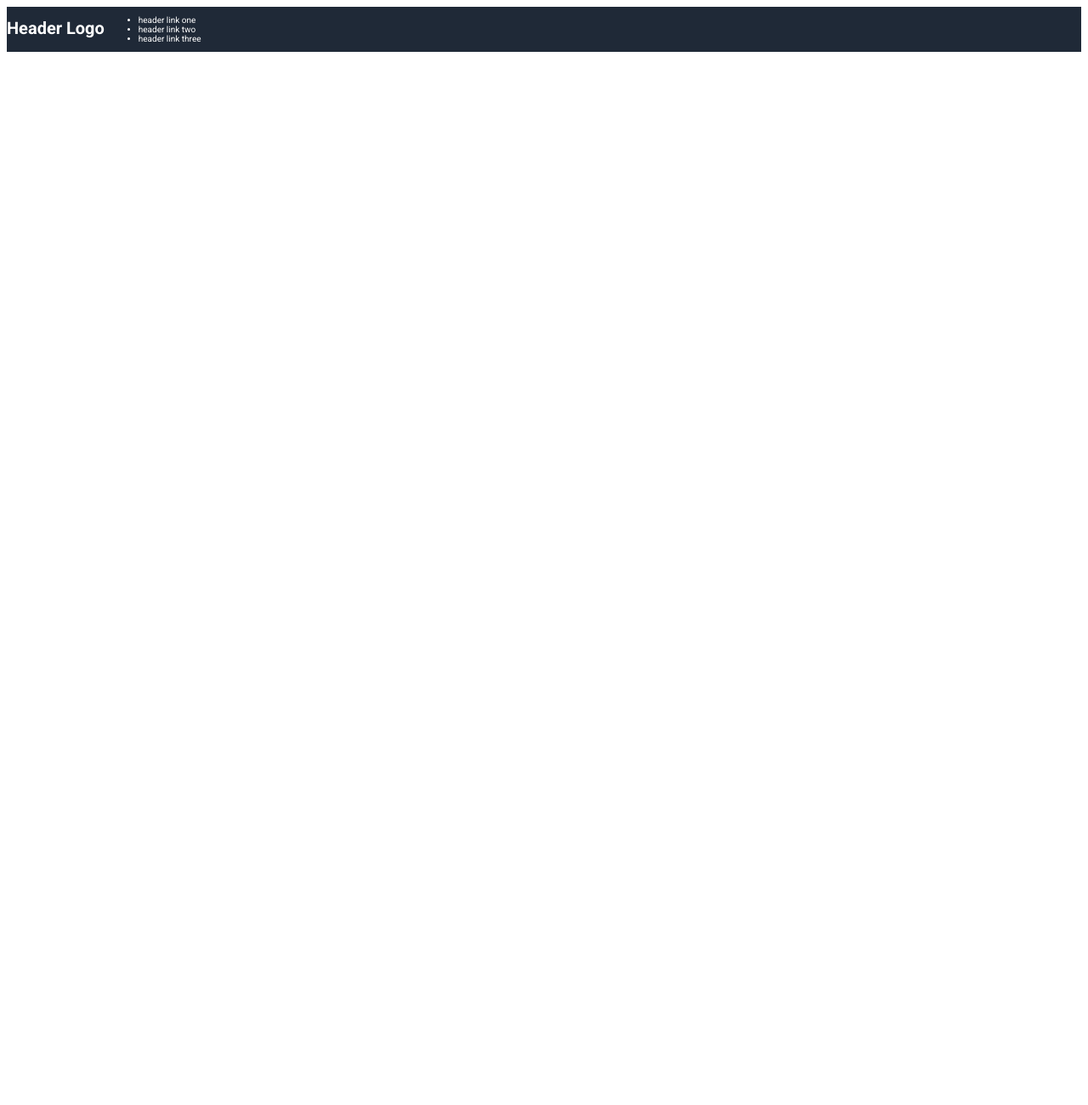
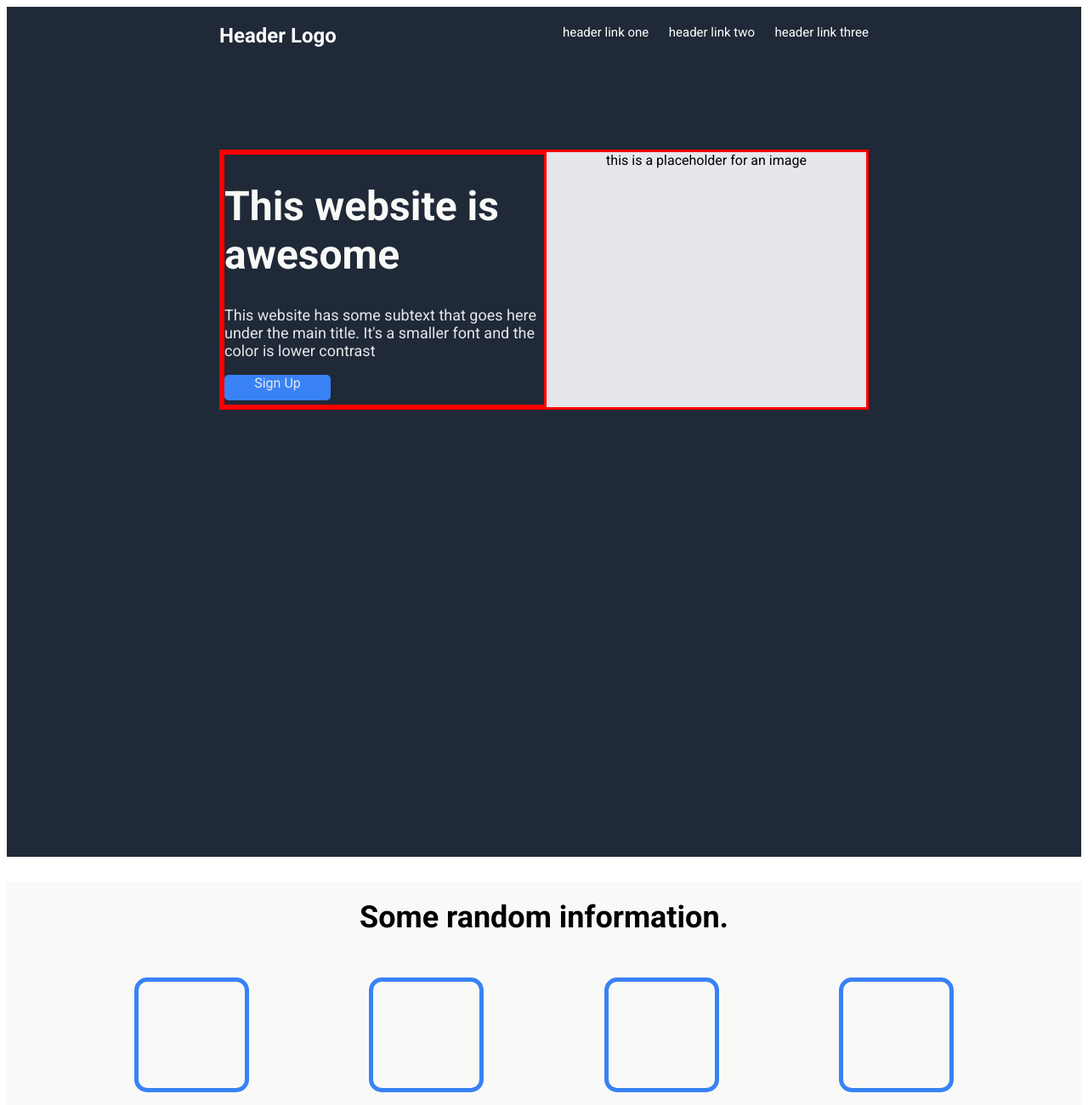
Before and after one commit to adavidryu/odin-landing-page, a plain HTML site: page index.html in a window 1280 px wide. Shown: the top 1300 px of the page at 85% size. Before the commit the page ends 800 px from the top, so only its background shows below. Drawn offline with Linux system fonts and the light colour scheme.

Commit message:
feat: improve sizing and proportions, add all sections, fix spacing

```diff
--- a/index.html
+++ b/index.html
@@ -8,24 +8,43 @@
     </head>
     <body style="font-family: roboto;">
         <div class="header">
-            <h1>Header Logo</h1>
-            <ul>
-                <li>header link one</li>
-                <li>header link two</li>
-                <li>header link three</li>
-            </ul>
+            <div class="navbar">
+                <h2 class="logo">Header Logo</h1>
+                <ul>
+                    <li><small>header link one</small></li>
+                    <li><small>header link two</small></li>
+                    <li><small>header link three</small></li>
+                </ul>
+            </div>
+            <div class="hero">
+                <div class ="hero1">
+                    <h1 class ="herohead">This website is<br>awesome</h1>
+                    <p class="herodesc">This website has some subtext that goes here under the main title. It's a smaller font and the color is lower contrast</p>
+                    <div class="signup">Sign Up</div>
+                </div>
+                <div class="heroimage">this is a placeholder for an image</div>
+
+            </div>
         </div>
-            <h1></h1>
+
         <div class="mid">
-
+            <div>
+                <h2 class="midheader">Some random information.</h2>
+            </div>
+            <div class="boxes">
+                <div class="box"></div>
+                <div class="box"></div>
+                <div class="box"></div>
+                <div class="box"></div>
+            </div>
         </div>
 
         <div class="testimonial">
-
+            w
         </div>
 
         <div class="footer">
-
+            w
         </div>
 
     </body>
--- a/styles.css
+++ b/styles.css
@@ -1,42 +1,131 @@
 .header {
+    background: #1F2937;
+    height: 1000px;
+}
+
+.navbar {
     display: flex;
+    flex-basis: auto;
+    justify-content: space-between;
     padding: 0px;
     text-align: left;
+    color: white;
+}
+
+.logo {
+    font-size: 24px;
+    color: #F9FAF8;
+    margin-left: 250px;
     margin-right: auto;
-    background: #1F2937;
-    color: white;
-    font-size: 10px;
+}
+
+ul {
+    font-size: 18px;
+    list-style-type: none;
+    display: flex;
+    flex-basis: 360px;
+    justify-content: space-between;
+    margin-right: 250px;
+    margin-left: auto;
+}
+
+.hero {
+    display: flex;
+    height: 300px;
+    border-style: solid;
+    border-color: red;
+    margin-top: 100px;
+    margin-bottom: 100px;
+    margin-left: 250px;
+    margin-right: 250px;
+    justify-content: space-between;
+}
+
+.hero1 {
+    display: column;
+    width: 450px;
+    border-style: solid;
+    border-color: red;
+}
+
+.herohead {
+    font-size: 48px;
+    color: #F9FAF8
+}
+
+.herodesc {
+    font-size: 18px;
+    color: #E5E7EB;
+}
+
+.heroimage {
+    background-color: #E5E7EB;
+    width: 450px;
+    opacity: 10;
+    text-align: center;
+}
+
+.signup {
+    color: #E5E7EB;
+    background-color: #3882F6;
+    height: 30px;
+    width: 125px;
+    text-align: center;
+    border-radius: 5px;
+}
+
+.hero2 {
+    background-color: white;
 }
 
 .mid {
+    display: block;
+    height: 400px;
+    width: auto;
+    background-color: #F9FAF8;
+}
+
+.midheader {
+    font-size: 36px;
     display: flex;
-    padding: 0px;
-    text-align: left;
-    margin-right: auto;
-    background: #1F2937;
-    color: white;
-    font-size: 10px;
+    justify-content: center;
+    padding: 20px;
 
 }
 
+.boxes {
+    display: flex;
+    flex-direction: row;
+    flex-basis: auto;
+    padding: 0px;
+    justify-content: space-between;
+    margin-left: 150px;
+    margin-right: 150px;
+}
+
+.box {
+    width: 125px;
+    height: 125px;
+    border: 5px solid;
+    color: #3882F6;
+    flex-shrink: 0;
+    flex-grow: 0;
+    flex-wrap: wrap;
+    border-radius: 15px;;
+}
+
 .testimonial {
-    display: flex;
-    padding: 0px;
-    text-align: left;
-    margin-right: auto;
-    background: #1F2937;
-    color: white;
+    display: block;
+    background: #E5E7EB;
+    color: #E5E7EB;
     font-size: 10px;
+    height: 400px;
 
 }
 
 .footer {
+    height: 300px;
     display: flex;
-    padding: 0px;
-    text-align: left;
-    margin-right: auto;
-    background: #1F2937;
     color: white;
-    font-size: 10px;
 
 }
```
